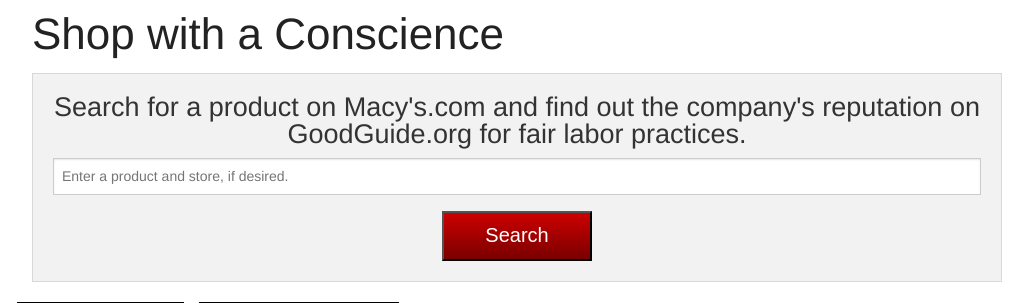
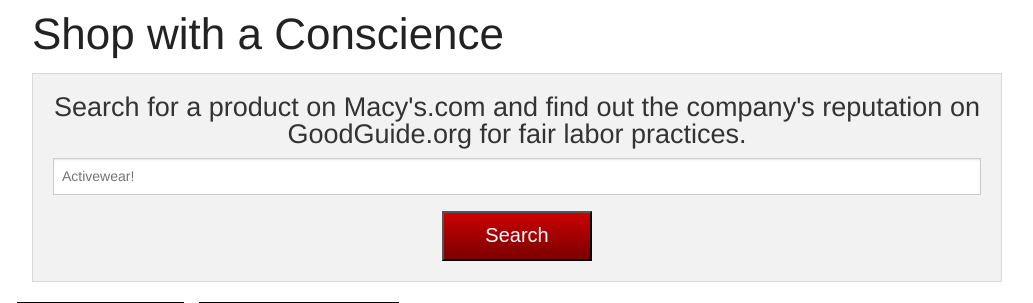
Before and after one commit to magshi/shop-with-conscience, a Flask app: template templates/index.html in a window 1280 px wide. Shown: the top 303 px of the page, without its empty margins (123-1156 px from the left). Run offline with Flask 2, Linux system fonts and the light colour scheme; the template is opened without the code that fills it: most values are stand-ins (such as "Sample title", 1, 10 or a date in 2020); grey boxes marked "Sample" are stand-in pictures.

Commit message:
Fix index

```diff
--- a/example.py
+++ b/example.py
@@ -47,6 +47,12 @@
             "shippingfee": 0.0,
             "pricetype": "Ticket",
             "pricetypeid": 0
+        },
+        "scores": {
+            'health': None,
+            'environment': 8.9,
+            'society': 7.6,
+            'average': 6.9
         }
 	}]
 }
--- a/templates/index.html
+++ b/templates/index.html
@@ -22,7 +22,7 @@
 	        <h3>Search for a product on Macy's.com and find out the company's reputation on GoodGuide.org for fair labor practices.</h3>
 	        <div class="row">
               <div class="large-12 columns">
-                  <input type="text" placeholder="Enter a product and store, if desired.">
+                  <input type="text" placeholder="Activewear!">
                   <input type="submit" name="search" value="Search" id="searchBtn">
               </div>
             </div>
--- a/templates/product.html
+++ b/templates/product.html
@@ -22,7 +22,7 @@
 			{% endif %}
             Conscience score:<Br />
             <div class="avg">Average: <span class="score">{{product.scores.average}}</span>
-                <div class="extra">Social: {{product.scores.social}} Environment: {{product.scores.environment}}  Health: {{product.scores.health}}</div>
+                <div class="extra">Society: {{product.scores.society}} Environment: {{product.scores.environment}}  Health: {{product.scores.health}}</div>
             </div>
             <br />
             <a href="{{product.summary.producturl}}"><div class="buy">Buy</div></a>
```
Also changed, not shown: 1 other file.
